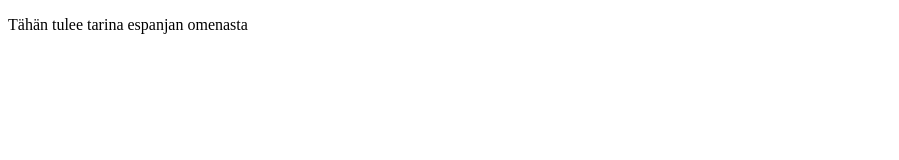
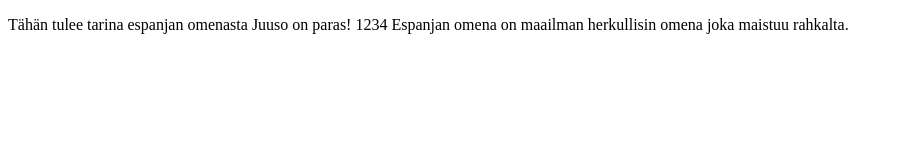
Before and after one commit to espanjanomena/espanjanomena.github.io, a plain HTML site: page index.html in a window 1280 px wide. Shown: the whole page, without its empty margins (0-899 px from the left). Drawn offline with Linux system fonts and the light colour scheme.

Commit message:
Update index.html

```diff
--- a/index.html
+++ b/index.html
@@ -5,6 +5,22 @@
     <title>Espanjan Omena</title>
   </head>
   <body>
-    <p>Tähän tulee tarina espanjan omenasta</p>
+    <p>Tähän tulee tarina espanjan omenasta
+      Juuso on paras!
+      1234
+      Espanjan omena on maailman herkullisin omena joka maistuu rahkalta.
+
+
+
+
+
+
+
+
+
+
+
+
+    </p>
   </body>
 </html>
```
